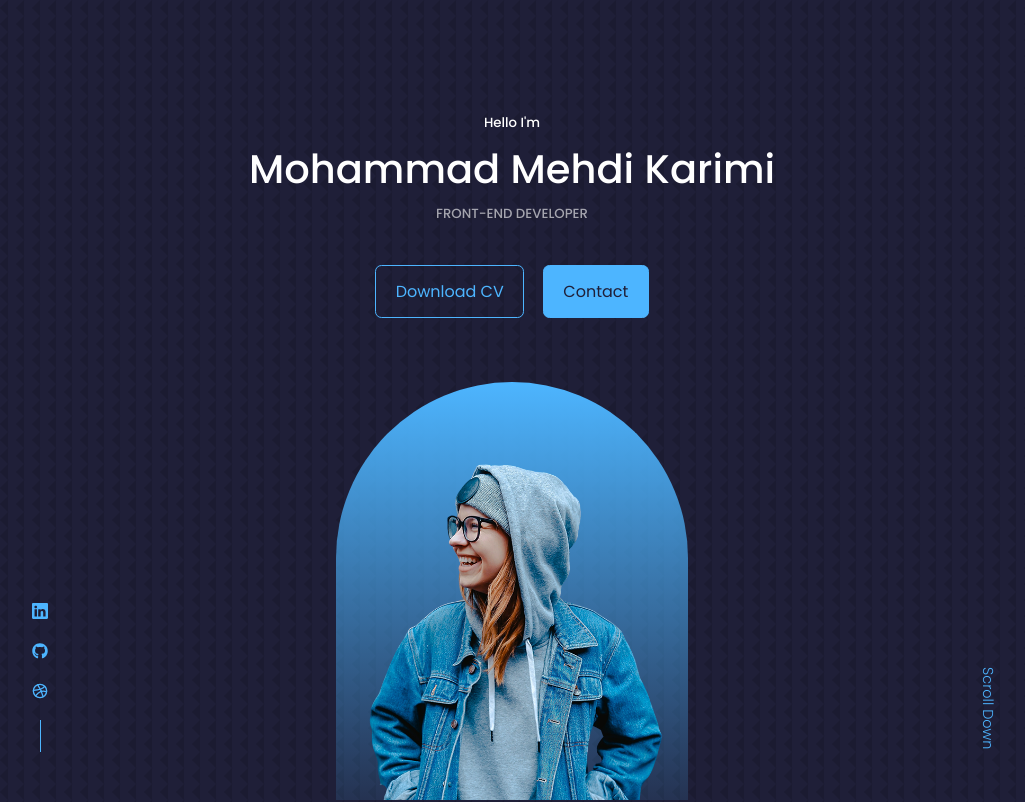
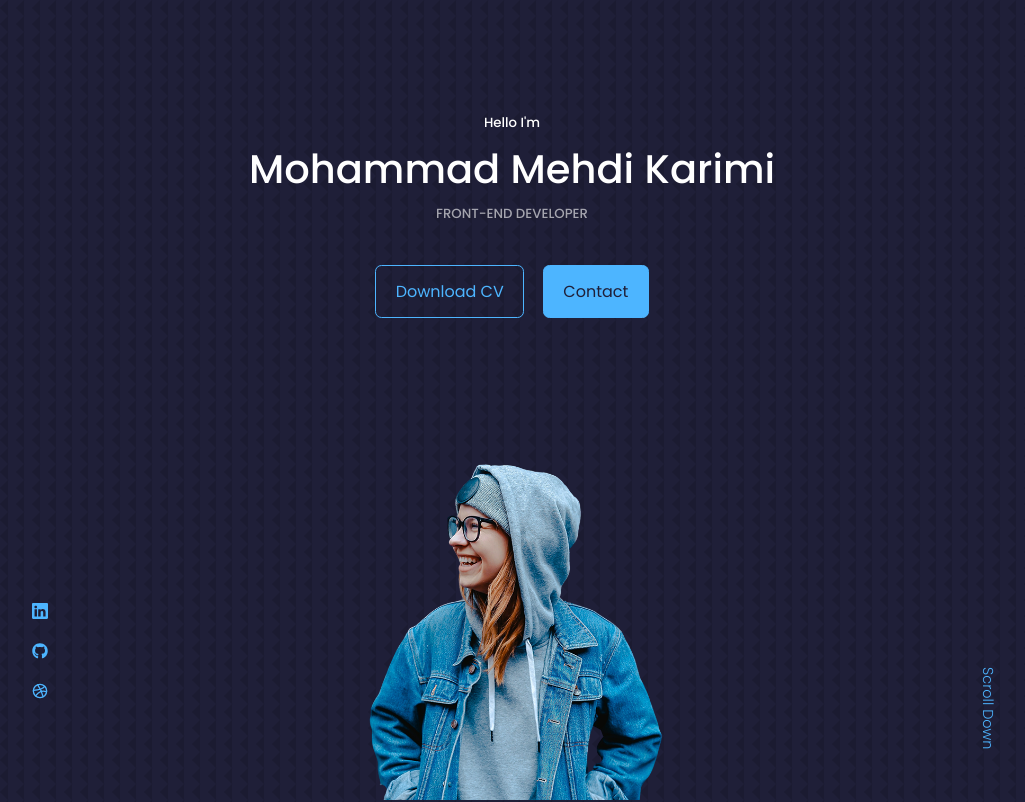
Before and after one commit to mohammadmehdikarimi/portfolio-app, a React (Create React App) app: page / in a window 1280 px wide. Shown: the top 802 px of the page, without its empty margins (128-1153 px from the left). Built offline with nearby package versions, Linux system fonts and the light colour scheme.

Commit message:
change color variables

```diff
--- a/src/index.css
+++ b/src/index.css
@@ -11,12 +11,12 @@
 }
 
 :root {
-  --color--bg: #1f1f38;
-  --color--bg-variant: #2c2c6c;
-  --color--primary: #4db5ff;
-  --color--primary-variant: rgba(77, 181, 255, 0.4);
-  --color--white: #fff;
-  --color--light: rgba(255, 255, 255, 0.6);
+  --color-bg: #1f1f38;
+  --color-bg-variant: #2c2c6c;
+  --color-primary: #4db5ff;
+  --color-primary-variant: rgba(77, 181, 255, 0.4);
+  --color-white: #fff;
+  --color-light: rgba(255, 255, 255, 0.6);
 
   --transition: all 400ms ease;
 
@@ -35,8 +35,8 @@ html {
 
 body {
   font-family: "Poppins", sans-serif;
-  background: var(--color--bg);
-  color: var(--color--white);
+  background: var(--color-bg);
+  color: var(--color-white);
   line-height: 1.7;
   background-image: url(../src/assets/bg-texture.png);
 }
@@ -67,47 +67,47 @@ section {
 section > h2,
 section > h5 {
   text-align: center;
-  color: var(--color--light);
+  color: var(--color-light);
 }
 
 section > h2 {
-  color: var(--color--primary);
+  color: var(--color-primary);
   margin-bottom: 3rem;
 }
 
 .text-light {
-  color: var(--color--light);
+  color: var(--color-light);
 }
 
 a {
-  color: var(--color--primary);
+  color: var(--color-primary);
   transition: var(--transition);
 }
 
 a:hover {
-  color: var(--color--white);
+  color: var(--color-white);
 }
 
 .btn {
   width: max-content;
   display: inline-block;
-  color: var(--color--primary);
+  color: var(--color-primary);
   padding: 0.75rem 1.2rem;
   border-radius: 0.4rem;
   cursor: pointer;
-  border: 1px solid var(--color--primary);
+  border: 1px solid var(--color-primary);
   transition: var(--transition);
 }
 
 .btn:hover {
-  background: var(--color--white);
-  color: var(--color--bg);
+  background: var(--color-white);
+  color: var(--color-bg);
   border-color: transparent;
 }
 
 .btn-primary {
-  background: var(--color--primary);
-  color: var(--color--bg);
+  background: var(--color-primary);
+  color: var(--color-bg);
 }
 
 img {
```
